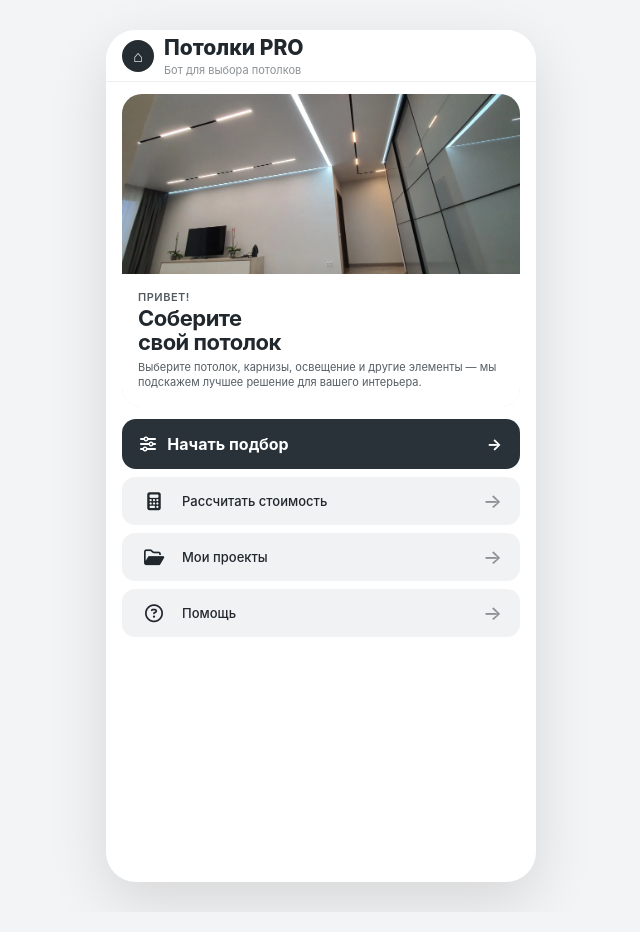
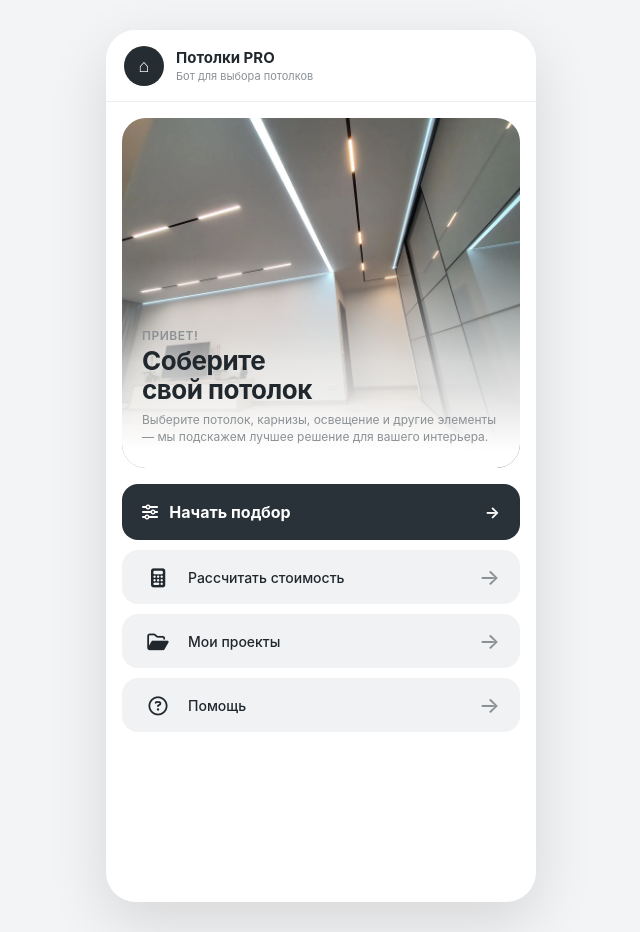
Before and after one commit to VadimFaigel/potolki-calc, a plain HTML site: page index.html in a window 1280 px wide. Shown: the whole page, without its empty margins (319-959 px from the left). Drawn offline with Linux system fonts and the light colour scheme.

Commit message:
Update index.html

```diff
--- a/index.html
+++ b/index.html
@@ -108,36 +108,36 @@ button {
 ========================= */
 
 .header {
-    height: 52px;
+    height: 72px;
     display: flex;
     align-items: center;
-    padding: 0 16px;
+    padding: 0 18px;
     border-bottom: 1px solid #eee;
     background: rgba(255,255,255,.96);
 }
 
 .logo {
-    width: 32px;
-    height: 32px;
+    width: 40px;
+    height: 40px;
     border-radius: 50%;
     background: #252d32;
     color: white;
     display: flex;
     align-items: center;
     justify-content: center;
-    font-size: 16px;
-    margin-right: 10px;
+    font-size: 18px;
+    margin-right: 12px;
 }
 
 .header-title {
     font-weight: 700;
-    font-size: 14px;
+    font-size: 15px;
 }
 
 .header-subtitle {
-    font-size: 10px;
+    font-size: 11px;
     color: #8b9195;
-    margin-top: 1px;
+    margin-top: 2px;
 }
 
 
@@ -146,84 +146,88 @@ button {
 ========================= */
 
 .home {
-    padding: 12px 16px 20px;
+    padding: 16px;
 }
 
 .hero {
-    height: auto; /* Убираем жесткие 350px, чтобы блок подстраивался под контент */
-    border-radius: 20px;
+    height: 350px;
+    border-radius: 24px;
     overflow: hidden;
     position: relative;
-    margin-bottom: 12px;
+    margin-bottom: 16px;
     background: #e2e2e6;
 }
 
 .hero-image {
     width: 100%;
-    height: 180px; /* Фиксируем высоту картинки, чтобы она не занимала слишком много места */
+    height: 100%;
     object-fit: cover;
     display: block;
-    position: relative; /* Меняем с absolute на relative */
+    position: absolute;
+    inset: 0;
 }
 
 .hero-content {
-    position: relative; /* Убираем наложение поверх картинки, делаем поток нормальным */
-    padding: 16px 16px 18px 16px;
-    background: #ffffff; /* Белый фон под текстом */
-    border-radius: 0;
-    border: none;
-    box-shadow: none;
+    position: absolute;
+    inset: 0 0 0 0; /* Растягиваем блок на всю высоту карточки с картинкой */
+    display: flex;
+    flex-direction: column;
+    justify-content: flex-end; /* Текст прижимаем к низу */
+    padding: 24px 20px 22px 20px;
+    background: linear-gradient(180deg, rgba(255,255,255,0) 40%, rgba(255,255,255,0.7) 70%, rgba(255,255,255,1) 95%);
+    color: var(--text);
 }
 
-.greeting {
-    font-size: 11px;
+.hero-content .greeting {
+    color: var(--muted);
+    font-size: 12px;
     font-weight: 600;
-    margin-bottom: 2px;
-    color: #535b61;
+    margin-bottom: 4px;
     text-transform: uppercase;
     letter-spacing: 0.5px;
 }
 
 .hero h1 {
-    font-size: 22px; /* Чуть уменьшаем заголовок */
+    font-size: 26px;
     line-height: 1.1;
     letter-spacing: -0.5px;
-    margin-bottom: 6px;
-    color: #20272d;
+    margin-bottom: 8px;
+    color: var(--text);
 }
 
 .hero p {
-    color: #555d64;
-    font-size: 11px;
-    line-height: 1.3;
+    color: var(--muted);
+    font-size: 12px;
+    line-height: 1.4;
 }
+
 
 .primary {
     width: 100%;
-    height: 50px; /* Делаем кнопки чуть компактнее */
+    height: 56px;
     background: #293239;
     color: white;
-    border-radius: 14px;
+    border-radius: 16px;
     font-weight: 700;
     display: flex;
     align-items: center;
     justify-content: space-between;
-    padding: 0 18px;
-    margin-bottom: 8px;
+    padding: 0 20px;
+    margin-bottom: 10px;
     transition: .18s;
 }
 
 .menu-button {
     width: 100%;
-    height: 48px; /* Уменьшаем высоту пунктов меню */
+    height: 54px;
     background: #f1f2f3;
-    border-radius: 13px;
+    border-radius: 16px;
     font-weight: 500;
-    margin-bottom: 8px;
+    margin-bottom: 10px;
     display: flex;
     align-items: center;
-    padding: 0 18px;
-    font-size: 13px;
+    padding: 0 20px;
+    font-size: 14px;
     color: #20272d;
     transition: .18s;
 }
@@ -235,8 +239,8 @@ button {
 }
 
 .menu-icon {
-    width: 28px;
-    font-size: 18px;
+    width: 32px;
+    font-size: 19px;
     margin-right: 14px;
     display: flex;
     align-items: center;
@@ -245,7 +249,7 @@ button {
 
 .menu-arrow {
     margin-left: auto;
-    font-size: 20px;
+    font-size: 22px;
     color: #8b9195;
 }
 
@@ -255,7 +259,7 @@ button {
 ========================= */
 
 .selection {
-    padding: 18px 16px 30px;
+    padding: 20px 16px 30px;
 }
 
 .screen-header {
@@ -266,38 +270,38 @@ button {
 }
 
 .back-btn {
-    width: 38px;
-    height: 38px;
-    border-radius: 12px;
+    width: 40px;
+    height: 40px;
+    border-radius: 14px;
     background: var(--card);
     border: 1px solid var(--border);
     color: var(--text);
-    font-size: 20px;
+    font-size: 22px;
     display: flex;
     align-items: center;
     justify-content: center;
     cursor: pointer;
 }
 
-.header-title {
-    font-size: 21px;
+.selection .header-title {
+    font-size: 22px;
     font-weight: 800;
 }
 
-.header-subtitle {
+.selection .header-subtitle {
     color: var(--muted);
-    font-size: 11px;
+    font-size: 12px;
     margin-top: 3px;
 }
 
 .progress {
     display: flex;
-    gap: 5px;
-    margin-bottom: 20px;
+    gap: 6px;
+    margin-bottom: 22px;
 }
 
 .progress-line {
-    height: 3px;
+    height: 4px;
     flex: 1;
     border-radius: 10px;
     background: var(--border);
@@ -314,10 +318,10 @@ button {
 }
 
 .choice-card {
-    min-height: 155px;
+    min-height: 165px;
     background: var(--card);
     border: 1px solid var(--border);
-    border-radius: 18px;
+    border-radius: 20px;
     overflow: hidden;
     cursor: pointer;
     transition: .18s;
@@ -330,23 +334,23 @@ button {
 
 .choice-card.full {
     grid-column: span 2;
-    min-height: 120px;
+    min-height: 125px;
 }
 
 .choice-image {
     width: 100%;
-    height: 92px;
+    height: 98px;
     object-fit: cover;
     display: block;
     background: var(--bg);
 }
 
 .choice-body {
-    padding: 11px 12px;
+    padding: 12px 14px;
 }
 
 .choice-title {
-    font-size: 13px;
+    font-size: 14px;
     font-weight: 750;
     margin-bottom: 4px;
     color: var(--text);
@@ -354,16 +358,16 @@ button {
 
 .choice-description {
     color: var(--muted);
-    font-size: 10px;
+    font-size: 11px;
     line-height: 1.3;
 }
 
 .choice-arrow {
     position: absolute;
-    right: 10px;
-    bottom: 10px;
-    width: 25px;
-    height: 25px;
+    right: 12px;
+    bottom: 12px;
+    width: 26px;
+    height: 26px;
     border-radius: 50%;
     background: var(--accent-bg);
     color: var(--accent);
@@ -378,7 +382,7 @@ button {
 ========================= */
 
 .catalog-screen {
-    padding: 18px 16px 30px;
+    padding: 20px 16px 30px;
 }
 
 .catalog-grid {
@@ -390,7 +394,7 @@ button {
 .catalog-card {
     background: var(--card);
     border: 2px solid var(--border);
-    border-radius: 15px;
+    border-radius: 16px;
     overflow: hidden;
     cursor: pointer;
     transition: .18s;
@@ -407,27 +411,27 @@ button {
 
 .catalog-img {
     width: 100%;
-    height: 110px;
+    height: 115px;
     object-fit: cover;
     display: block;
     background: var(--bg);
 }
 
 .catalog-body {
-    padding: 11px;
+    padding: 12px;
 }
 
 .catalog-title {
-    font-size: 12px;
+    font-size: 13px;
     font-weight: 700;
     line-height: 1.3;
-    margin-bottom: 7px;
+    margin-bottom: 8px;
     color: var(--text);
 }
 
 .catalog-price {
     color: var(--accent);
-    font-size: 12px;
+    font-size: 13px;
     font-weight: 800;
 }
 
```
